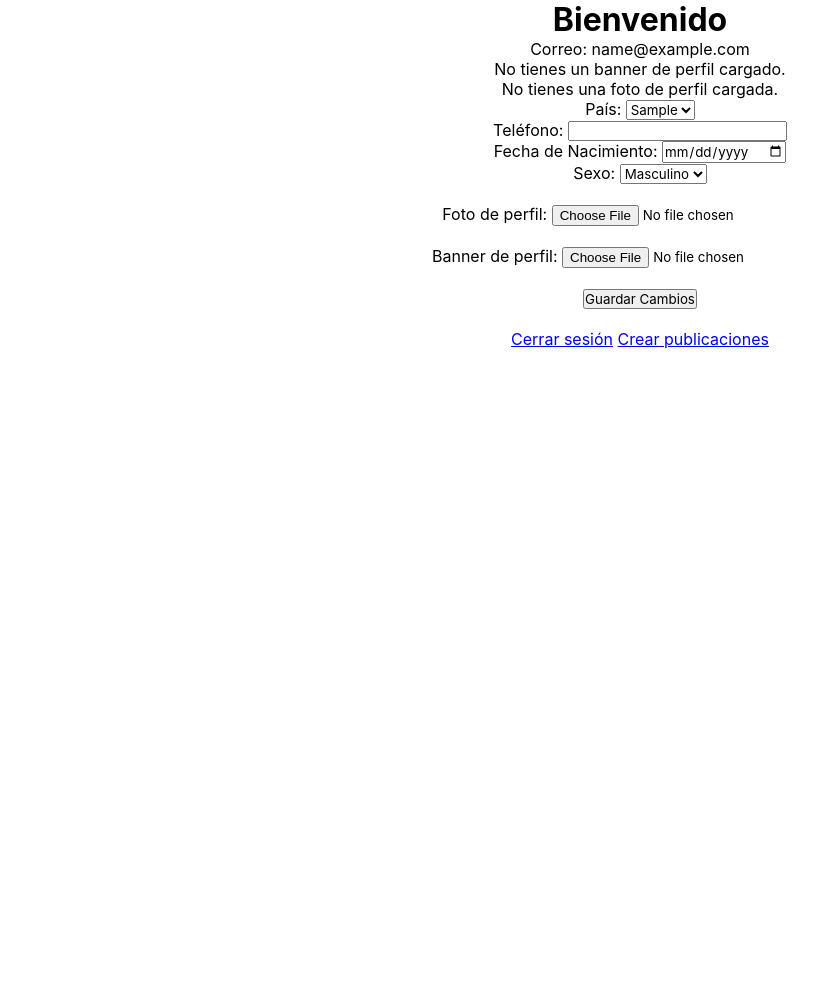
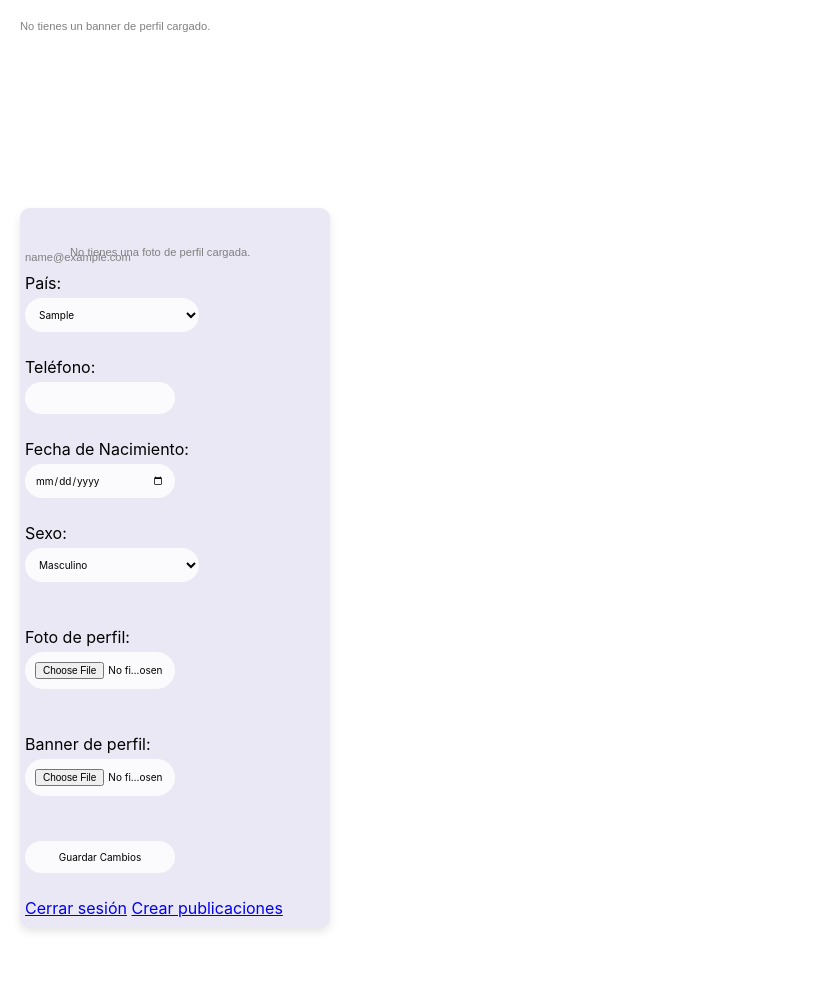
Before and after one commit to JIBG120906/desktop-tutorial, a PHP site: page /Perfil.php in a window 1280 px wide. Shown: the whole page, without its empty margins (0-830 px from the left). Before the commit the page ends 349 px from the top, so only its background shows below. Run offline with PHP 8.4, Linux system fonts and the light colour scheme; the visitor is signed in with stand-in values (Sample User, id 1); tables that the repository leaves empty or names only in its code hold one stand-in row (values such as "Sample post"); data that the repository does not hold is empty.

Commit message:
mejora perfi yere

```diff
--- a/Perfil/Perfil.php
+++ b/Perfil/Perfil.php
@@ -7,57 +7,36 @@ require('upload.php');
 <head>
     <meta charset="UTF-8">
     <meta name="viewport" content="width=device-width, initial-scale=1.0">
-    <link rel="stylesheet" href="css.css">
-    <style>
-      .registro-container {
-            position: relative;
-            width: 100%;
-            text-align: center;
-        }
-        .banner-perfil {
-            width: 100%;
-            height: 200px;
-            background-size: cover;
-            background-position: center;
-            background-repeat: no-repeat;
-        }
-        .perfil-container {
-            position: relative;
-            display: inline-block;
-            margin-top: -50px;
-        }
-        .foto-perfil {
-            width: 100px;
-            height: 100px;
-            border-radius: 50%;
-            background-size: cover;
-            background-position: center;
-            border: 2px solid #fff; /* Opcional: añade un borde blanco para que la foto se destaque */
-        }
-    </style>
+    <link rel="stylesheet" href="Style.css">
     <title>Perfil</title>
 </head>
 <body>
-<div class="registro-container">
-        <center>
-            <h1>Bienvenido <?php echo htmlspecialchars($nickname); ?></h1>
-            <p>Correo: <?php echo htmlspecialchars($email); ?></p>
+    <div class="registro_container">
 
-            <?php if ($banner_mostrar): ?>
-                <div class="banner-perfil">
-                    <?php echo $banner_mostrar; ?>
-                </div>
+        <div class="contenedor_banner">
+
+         <?php if ($banner_mostrar): ?>
+                <div class="mostrar_banner">
+                    <div> <?php echo $banner_mostrar; ?> </div>
+                 </div>
             <?php else: ?>
                 <p>No tienes un banner de perfil cargado.</p>
             <?php endif; ?>
+        </div>
 
-            <div class="perfil-container">
+        <div class="perfil_container">
                 <?php if ($foto_mostrar): ?>
-                    <?php echo $foto_mostrar; ?>
+                    <div class="mostrar_perfil">
+                        <div> <?php echo $foto_mostrar; ?> </div>
+                    </div>
                 <?php else: ?>
                     <p>No tienes una foto de perfil cargada.</p>
                 <?php endif; ?>
-            </div>
+        </div>
+
+        <div class="info_container">
+            <h1><?php echo htmlspecialchars($nickname); ?></h1>
+            <p><?php echo htmlspecialchars($email); ?></p>
 
             <form method="POST" enctype="multipart/form-data" action="upload.php">
                 <label for="pais">País:</label>
@@ -88,11 +67,22 @@ require('upload.php');
                 <input type="file" name="banner" accept="image/jpeg"><br><br>
 
                 <input type="submit" name="guardar" value="Guardar Cambios">
+
+                <br>
+              <a href="../logout.php">Cerrar sesión</a>
+              <a href="crear_publicacion.php">Crear publicaciones</a>
             </form>
-            <br>
-            <a href="../logout.php">Cerrar sesión</a>
-            <a href="crear_publicacion.php">Crear publicaciones</a>
-        </center>
+            </div>
+
+        </div>
+
+
+
+
+
+
+
+
     </div>
 </body>
 </html>
--- /dev/null
+++ b/Perfil/Style.css
@@ -0,0 +1,123 @@
+*{
+    margin: 0;
+    padding: 0;
+    font-family: "Inter", sans-serif;
+    box-sizing: border-box;
+}
+
+.registro_container {
+    width: 100%;
+    max-width: 180vh;
+    margin: 0 auto;
+    padding: 20px;
+
+}
+
+.contenedor_banner {
+    width: 100%;
+    height: 200px;
+    background-size: cover;
+    background-position: center;
+    margin-bottom: 20px;
+    position: relative;
+    border-radius: 0px 0px 20px 20px;
+    margin-bottom: 20px;
+    background-repeat: no-repeat;
+    z-index: 2;
+}
+
+.mostrar_banner {
+    width: 100%;
+    height: 100%;
+    border-radius: 0px 0px 20px 20px;
+}
+
+.mostrar_banner div {
+    width: 100%;
+    height: 100%;
+    object-fit: cover;
+    border-radius: 0px 0px 20px 20px;
+}
+
+.perfil_container {
+    position: relative;
+    display: inline-block;
+    margin-left: 50px;
+    background-size: cover;
+    background-position: center;
+    background-repeat: no-repeat;
+    z-index: 2;
+}
+
+.mostrar_perfil {
+    width: 165px;
+    height: 165px;
+    object-fit: cover;
+    border-radius: 100%;
+    z-index: 2;
+    box-shadow: 0 -6px 10px rgba(0, 0, 0, 0.579);
+}
+
+.mostrar_perfil div {
+    width: 100%;
+    height: 100%;
+    object-fit: cover;
+    border-radius: 100%;
+    margin-top: -215px;
+    background-size: cover;
+    background-position: center;
+}
+
+.info_container {
+    width: 25%;
+    height: 720px;
+    padding: 5px;
+    border-radius: 10px;
+    background-color: #E9E8F4;
+    box-shadow: 0 4px 8px rgba(0, 0, 0, 0.1);
+    position: relative;
+    top: -60px;
+
+}
+
+h1 {
+    font-size: 20px;
+    margin-bottom: 10px;
+    margin-top: 38px;
+    font: 130% sans-serif;
+    color: #3043CF;
+}
+
+p {
+    font-size: 9px;
+    margin-bottom: 10px;
+    font: 70% sans-serif;
+    color: grey;
+
+}
+
+label, input, select {
+    display: block;
+    margin-bottom: 5px;
+    width: 100%;
+}
+
+input{
+    width: 50%;
+    padding: 10px;
+    background-color: #ffffffd5;
+    border-radius: 50px;
+    font-size: 10px;
+    border: none;
+    outline: none;
+}
+
+select{
+    width: 58%;
+    padding: 10px;
+    background-color: #ffffffd5;
+    border-radius: 50px;
+    font-size: 10px;
+    border: none;
+    outline: none;
+}
```
Also changed, not shown: Index/publicaciones/publico/4/Captura de pantalla 2024-07-30 a la(s) 17.57.02.png (added).
